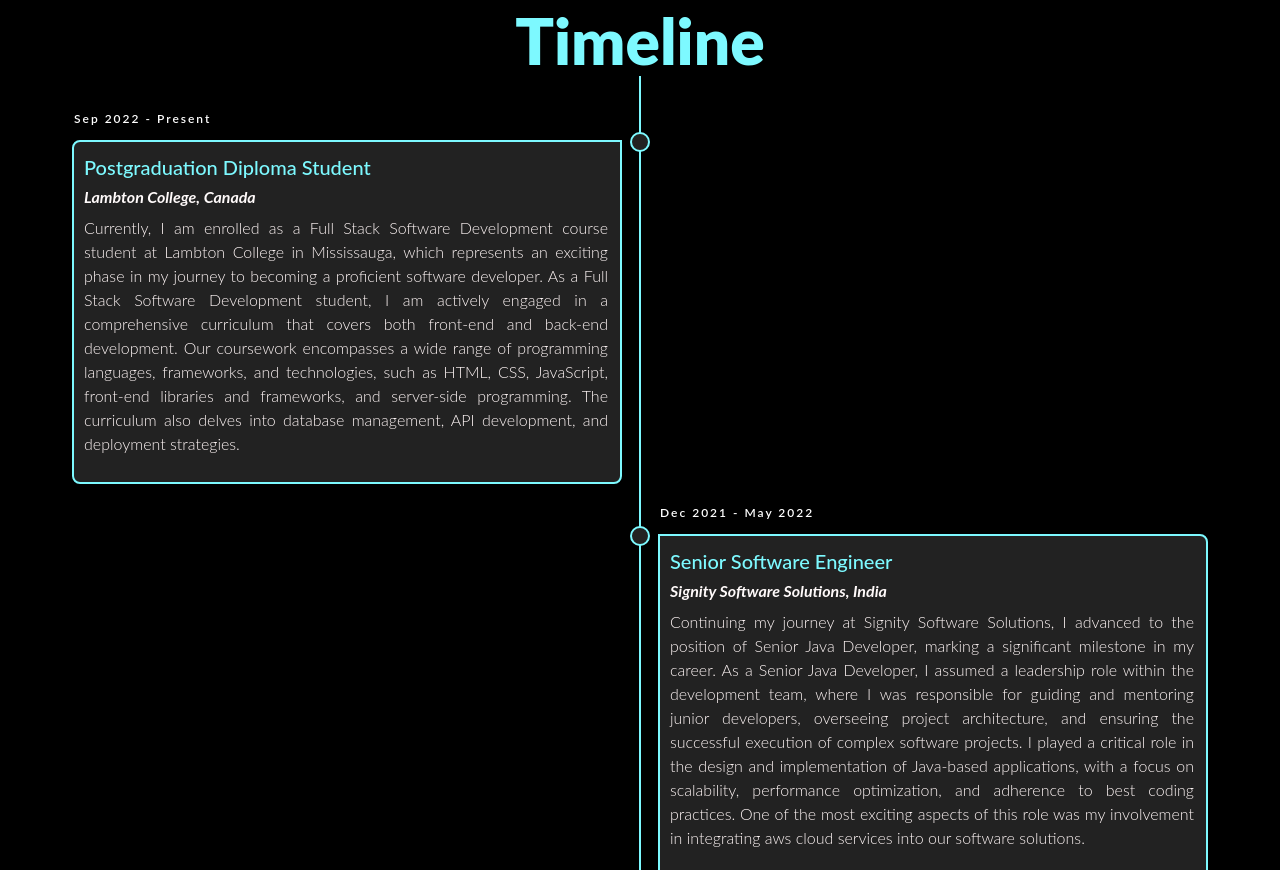
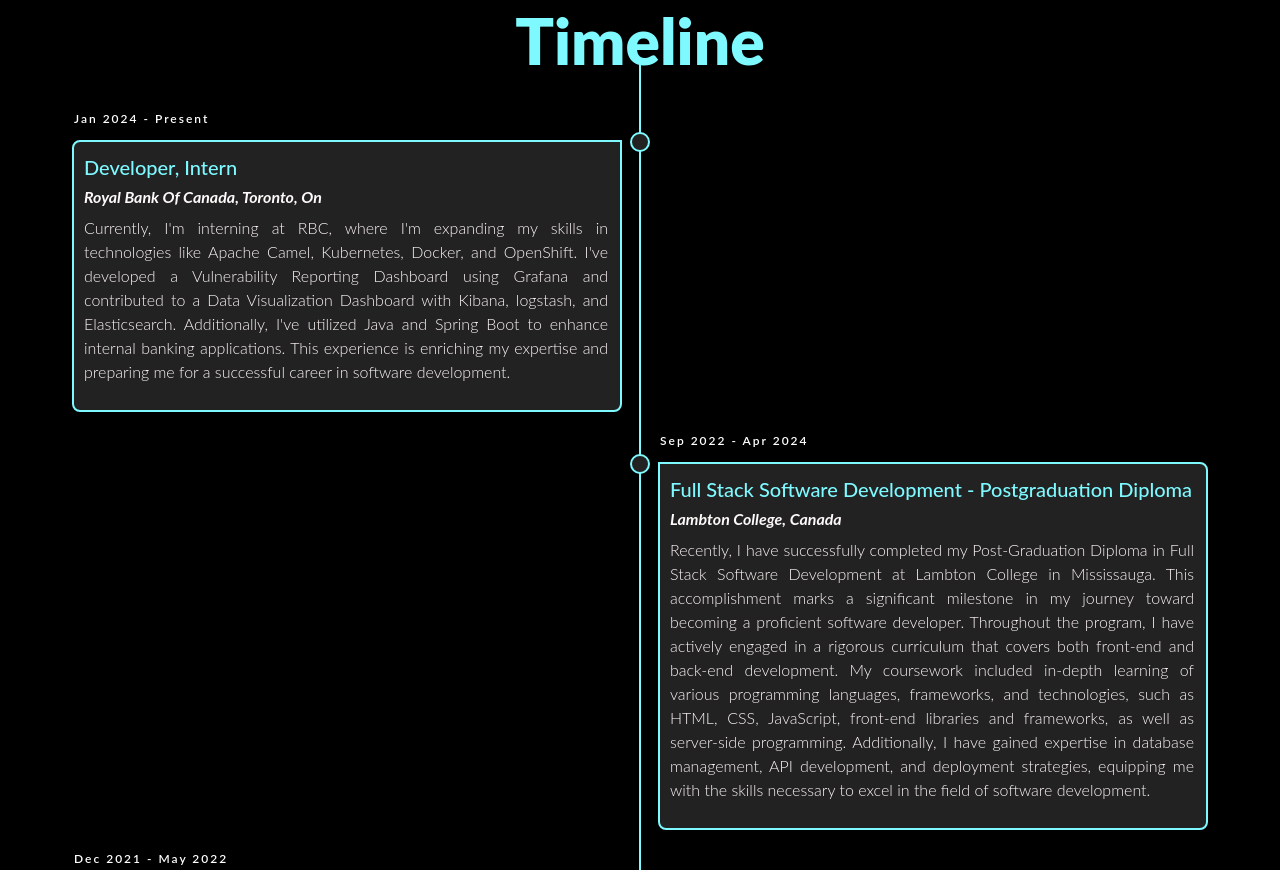
Before and after one commit to Rajwant3/rajwant3.github.io, a plain HTML site: page index.html in a window 1280 px wide. Shown: the part 5089-5959 px from the top of the page. Drawn offline with nearby package versions, Linux system fonts and the light colour scheme; a script that the page names is missing; a web font is replaced by a local one.

Commit message:
Timeline update

```diff
--- a/index.html
+++ b/index.html
@@ -609,23 +609,27 @@
               <ul>
                 <li>
                   <div class="timeline-content">
-                    <h3 class="date">Sep 2022 - Present</h3>
+                    <h3 class="date">Jan 2024 - Present</h3>
                     <h2 class="title">
-                      Postgraduation Diploma Student
+                  Developer, Intern
+                    </h2>
+                    <h3 class="sub-title">Royal Bank Of Canada, Toronto, On</h3>
+                    <p class="description">
+                      Currently, I'm interning at RBC, where I'm expanding my skills in technologies like Apache Camel, Kubernetes, Docker, and OpenShift. I've developed a Vulnerability Reporting Dashboard using Grafana and contributed to a Data Visualization Dashboard with Kibana, logstash, and Elasticsearch. Additionally, I've utilized Java and Spring Boot to enhance internal banking applications. This experience is enriching my expertise and preparing me for a successful career in software development.
+                    </p>
+                  </div>
+                </li>
+                <li>
+                  <div class="timeline-content">
+                    <h3 class="date">Sep 2022 - Apr 2024</h3>
+                    <h2 class="title">
+                     Full Stack Software Development - Postgraduation Diploma
                     </h2>
                     <h3 class="sub-title">Lambton College, Canada</h3>
                     <p class="description">
-                      Currently, I am enrolled as a Full Stack Software Development course student at Lambton College in
-                      Mississauga, which represents an exciting phase in my journey to becoming a proficient software
-                      developer.
+                      Recently,  I have successfully completed my Post-Graduation Diploma in Full Stack Software Development at Lambton College in Mississauga. This accomplishment marks a significant milestone in my journey toward becoming a proficient software developer.
 
-                      As a Full Stack Software Development student, I am actively engaged in a
-                      comprehensive curriculum that covers both front-end and back-end development.
-                      Our coursework encompasses a wide range of programming
-                      languages, frameworks, and technologies, such as
-                      HTML, CSS, JavaScript, front-end libraries and frameworks, and server-side programming. The
-                      curriculum also delves into database management, API development, and deployment strategies.
-
+                      Throughout the program, I have actively engaged in a rigorous curriculum that covers both front-end and back-end development. My coursework included in-depth learning of various programming languages, frameworks, and technologies, such as HTML, CSS, JavaScript, front-end libraries and frameworks, as well as server-side programming. Additionally, I have gained expertise in database management, API development, and deployment strategies, equipping me with the skills necessary to excel in the field of software development.
                     </p>
                   </div>
                 </li>
```
